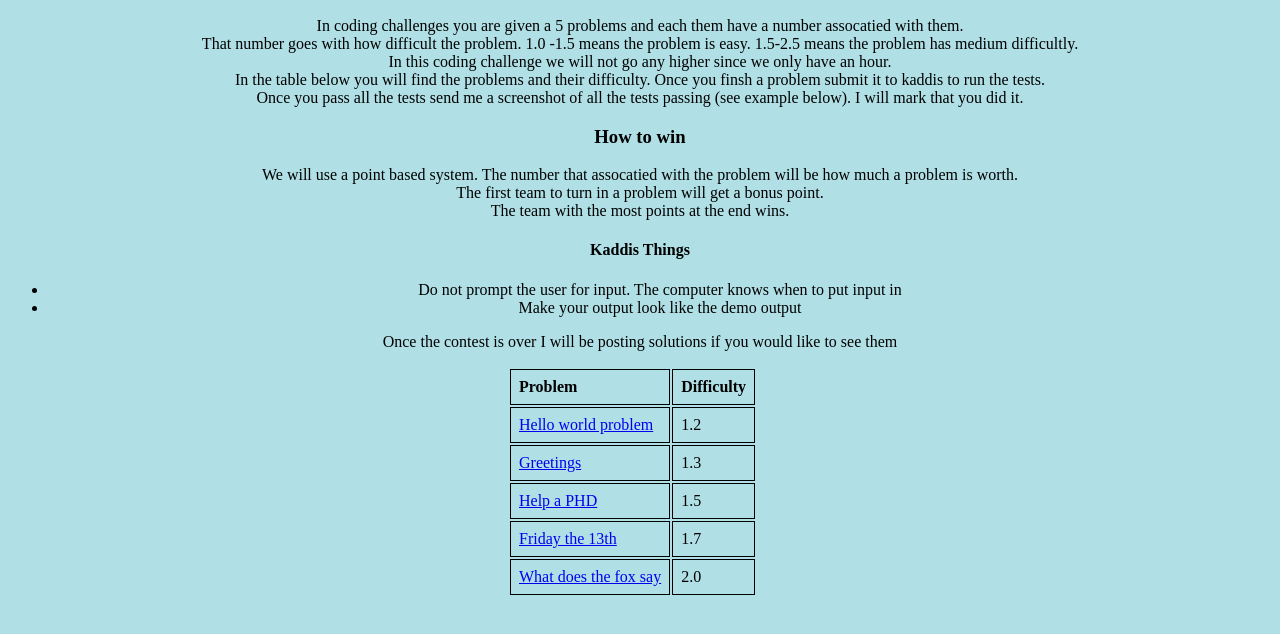
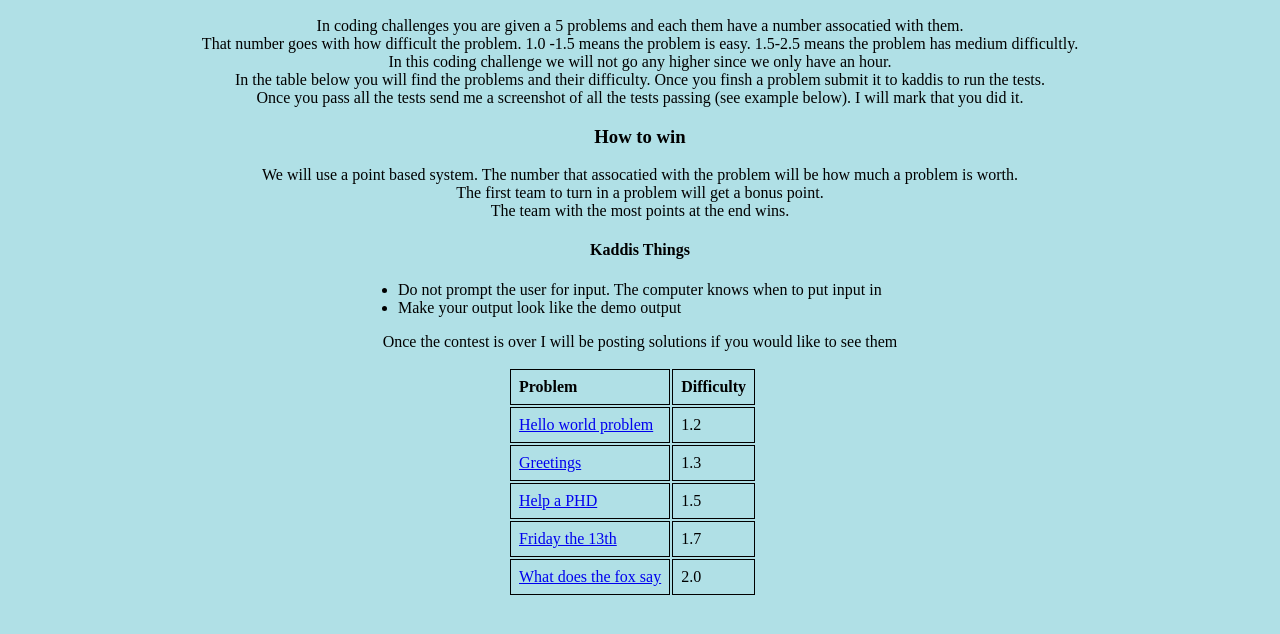
Before and after one commit to LinGill21/CodingChallenge-2021, a plain HTML site: page index.html in a window 1280 px wide. Shown: the part 110-744 px from the top of the page. Drawn offline with Linux system fonts and the light colour scheme.

Commit message:
add ul style

```diff
--- a/index.html
+++ b/index.html
@@ -17,6 +17,7 @@
             text-align: left;
             padding: 8px;
             }
+            ul{text-align:left; margin-left:350px;}
             </style>
         <title>ACM's Coding Challenge</title>
     </head>
```
